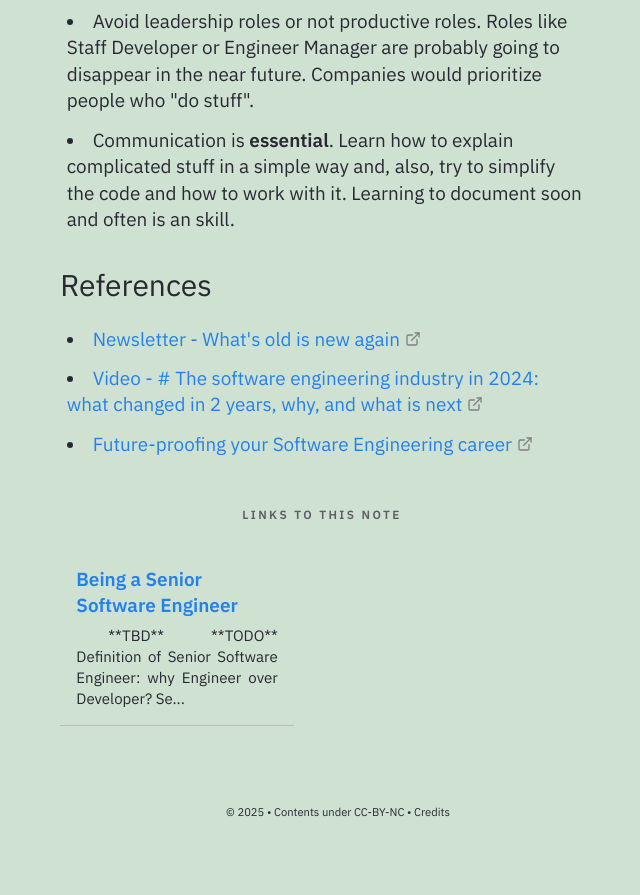
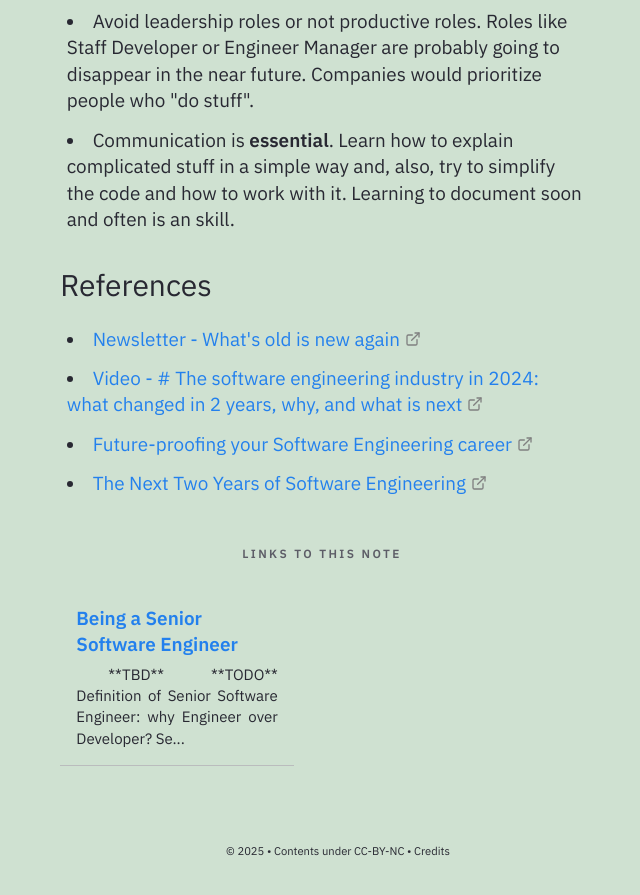
Before and after one commit to Gorzas/gorzas.github.io, a Jekyll site: the page built from _notes/Public/tech/The future of Software Engineering (2024).md, in a window 1280 px wide and 900 px high, scrolled down 2194 px. Shown: the top 895 px of the window, without its empty margins (318-958 px from the left). Built offline with Jekyll 4.4.1, drawn with Linux system fonts in a browser that asks for light colours; before the commit the page ends 3054 px from its top, so only the background shows below that; part of the change alters nothing that is shown.

Commit message:
Update publication date and references in essay

```diff
--- a/_notes/Public/tech/The future of Software Engineering (2024).md
+++ b/_notes/Public/tech/The future of Software Engineering (2024).md
@@ -4,7 +4,7 @@ feed: show
 tags:
   - webdev
 date: 10-07-2024
-updated: 08-01-2025
+updated: 12-01-206
 type: essay
 growth: seedlings
 ---
@@ -48,3 +48,4 @@ For a modern Software Engineer, the tech stuff isn't the only need to find and g
 - [Newsletter - What's old is new again](https://newsletter.pragmaticengineer.com/p/what-is-old-is-new-again)
 - [Video - # The software engineering industry in 2024: what changed in 2 years, why, and what is next](https://www.youtube.com/watch?v=VpPPHDxR9aM)
 - [Future-proofing your Software Engineering career](https://addyo.substack.com/p/future-proofing-your-software-engineering)
+- [The Next Two Years of Software Engineering](https://addyosmani.com/blog/next-two-years/)
```
